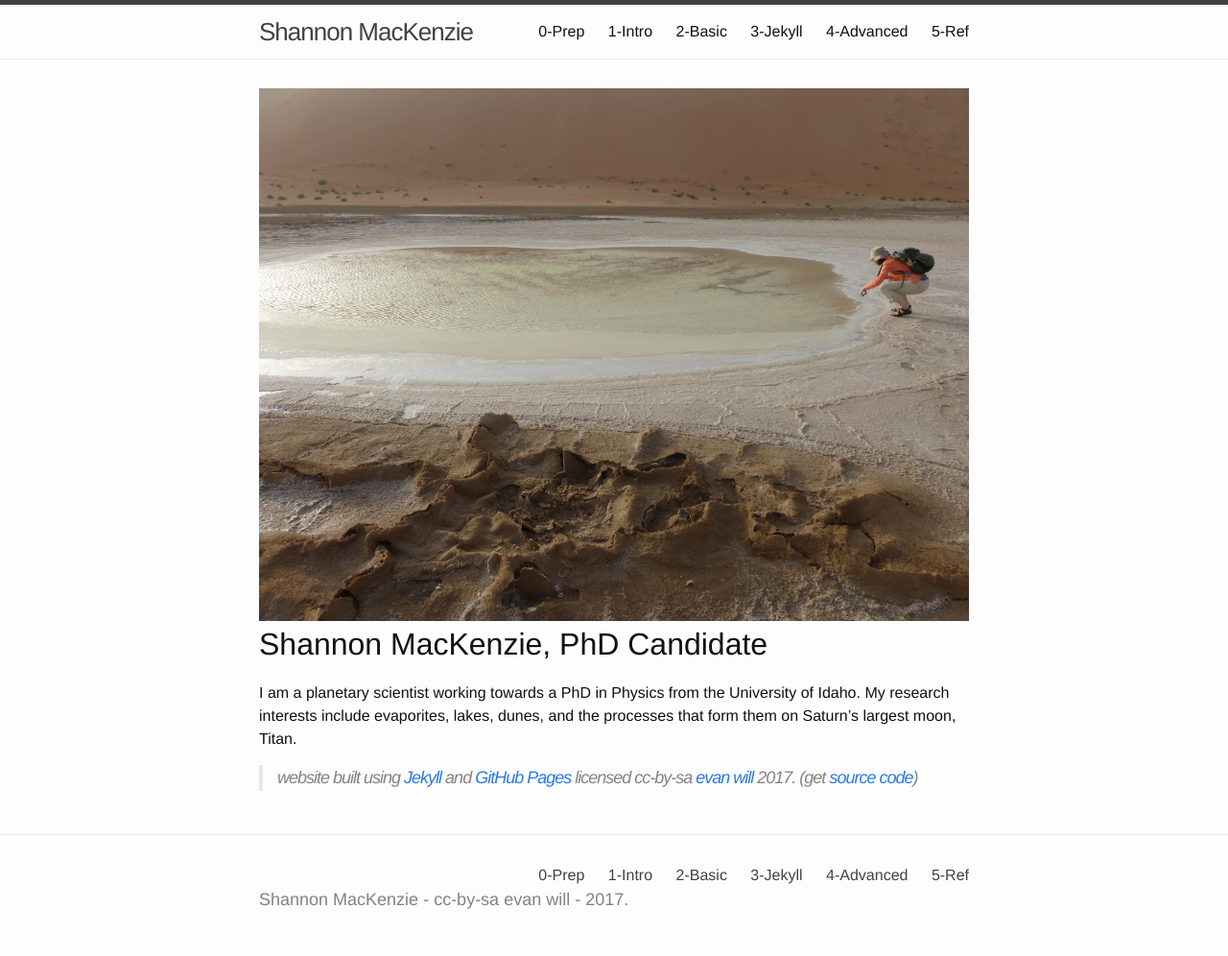
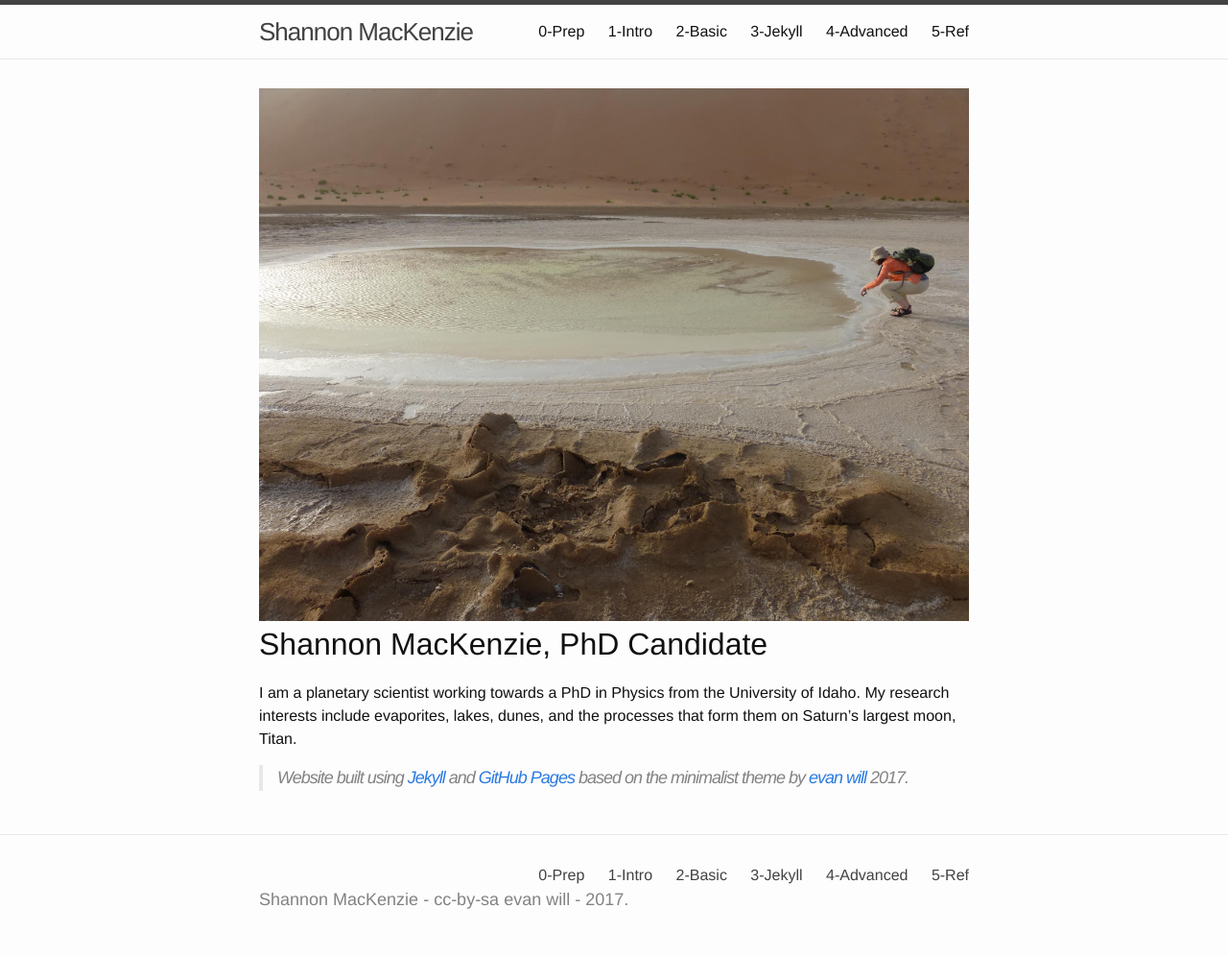
Before and after one commit to shannonmackenzie/shannonmackenzie.github.io, a Jekyll site: the page built from index.md, in a window 1280 px wide. Shown: the whole page at 96% size. Built offline with Jekyll 4.4.1, drawn with Linux system fonts in a browser that asks for light colours.

Commit message:
Update index.md

```diff
--- a/index.md
+++ b/index.md
@@ -12,5 +12,5 @@ I am a planetary scientist working towards a PhD in Physics from the University
 
 
 
-> website built using [Jekyll](https://jekyllrb.com/) and [GitHub Pages](https://pages.github.com/)
-> licensed cc-by-sa <a href="https://github.com/evanwill">evan will</a> 2017. (get [source code]({{ site.repo }}))
+> Website built using [Jekyll](https://jekyllrb.com/) and [GitHub Pages](https://pages.github.com/)
+> based on the minimalist theme by <a href="https://github.com/evanwill">evan will</a> 2017.
```
